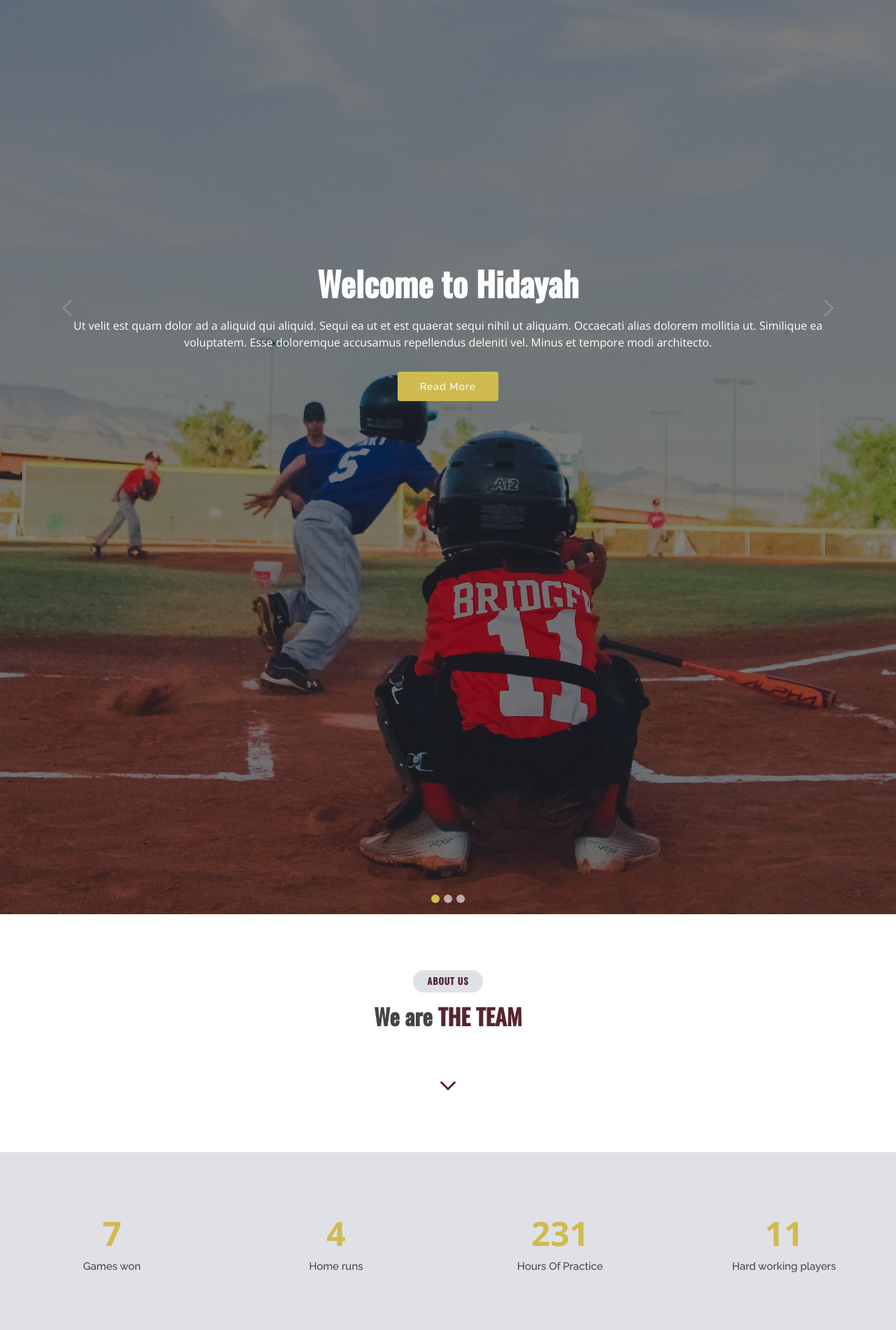
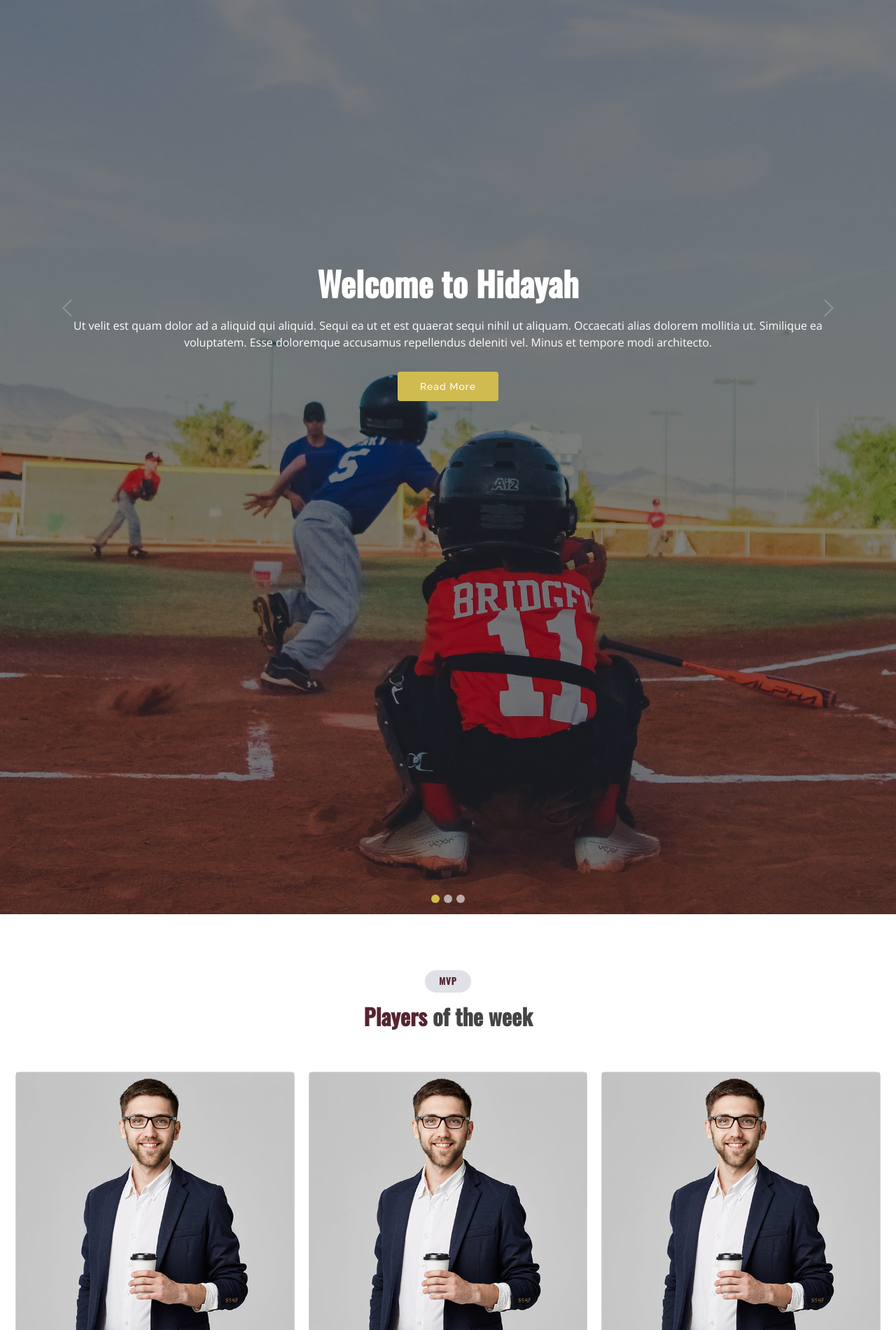
Before and after one commit to Thomas-Cottis-21/baseball_team, a PHP site: page / in a window 1280 px wide. Shown: the part 427-2327 px from the top of the page at 70% size. Run offline with PHP 8.4, Linux system fonts and the light colour scheme.

Commit message:
Added players of the week

```diff
--- a/assets/css/style.css
+++ b/assets/css/style.css
@@ -588,6 +588,31 @@ section {
 }
 
 /*--------------------------------------------------------------
+# MVP
+--------------------------------------------------------------*/
+#mvp {
+    display: flex;
+    flex-direction: column;
+}
+#mvp .mvp-container {
+    display: flex;
+    flex-direction: row;
+    justify-content: space-evenly;
+    width: 100%;
+    height: auto;
+}
+#mvp .mvp-container > div {
+    margin: 10px;
+    height: auto;
+}
+
+@media (max-width: 800px) {
+    #mvp .mvp-container {
+        flex-direction: column;
+    }
+}
+
+/*--------------------------------------------------------------
 # Roster
 --------------------------------------------------------------*/
 @keyframes roster-chevron-open {
--- a/index.html
+++ b/index.html
@@ -273,6 +273,41 @@
 		<!-- End Hero -->
 
 		<main id="main">
+            <!-- ======= Players of the week ======= -->
+            <section id="mvp">
+                <div class="container-fluid">
+                    <div class="section-title">
+                        <h2>MVP</h2>
+                        <h3><span>Players</span> of the week</h3>
+                    </div>
+
+                    <div class="mvp-container">
+                        <div class="card">
+                            <img src="/assets/img/team/team-3.jpg" alt="" class="card-image-top">
+                            <div class="card-body">
+                                <h3 class="card-title">Mvp 1</h3>
+                                <p>Lorem ipsum dolor sit amet, consectetur adipiscing elit. Integer pharetra, ex eu ultrices finibus, orci massa suscipit sem, tristique convallis nulla enim quis lorem. Morbi urna leo, gravida eget pretium rhoncus, posuere a odio. Phasellus sodales sem et sagittis finibus. Praesent eleifend malesuada massa, nec faucibus est bibendum a. In feugiat libero dictum, facilisis urna ac, aliquet nunc. Nunc consequat lacinia ultrices. Cras quis felis tincidunt, placerat lacus vitae, finibus lectus.</p>
+                            </div>
+                        </div>
+                        <div class="card">
+                            <img src="/assets/img/team/team-3.jpg" alt="" class="card-image-top">
+                            <div class="card-body">
+                                <h3 class="card-title">Mvp 2</h3>
+                                <p>Lorem ipsum dolor sit amet, consectetur adipiscing elit. Integer pharetra, ex eu ultrices finibus, orci massa suscipit sem, tristique convallis nulla enim quis lorem. Morbi urna leo, gravida eget pretium rhoncus, posuere a odio. Phasellus sodales sem et sagittis finibus. Praesent eleifend malesuada massa, nec faucibus est bibendum a. In feugiat libero dictum, facilisis urna ac, aliquet nunc. Nunc consequat lacinia ultrices. Cras quis felis tincidunt, placerat lacus vitae, finibus lectus.</p>
+                            </div>
+                        </div>
+                        <div class="card">
+                            <img src="/assets/img/team/team-3.jpg" alt="" class="card-image-top">
+                            <div class="card-body">
+                                <h3 class="card-title">Mvp 3</h3>
+                                <p>Lorem ipsum dolor sit amet, consectetur adipiscing elit. Integer pharetra, ex eu ultrices finibus, orci massa suscipit sem, tristique convallis nulla enim quis lorem. Morbi urna leo, gravida eget pretium rhoncus, posuere a odio. Phasellus sodales sem et sagittis finibus. Praesent eleifend malesuada massa, nec faucibus est bibendum a. In feugiat libero dictum, facilisis urna ac, aliquet nunc. Nunc consequat lacinia ultrices. Cras quis felis tincidunt, placerat lacus vitae, finibus lectus.</p>
+                            </div>
+                        </div>
+                    </div>
+                </div>
+            </section>
+
+
 			<!-- ======= Roster Section ======= -->
 			<section id="roster" class="roster">
 				<div class="container-fluid">
```
Also changed, not shown: changelog.txt.
